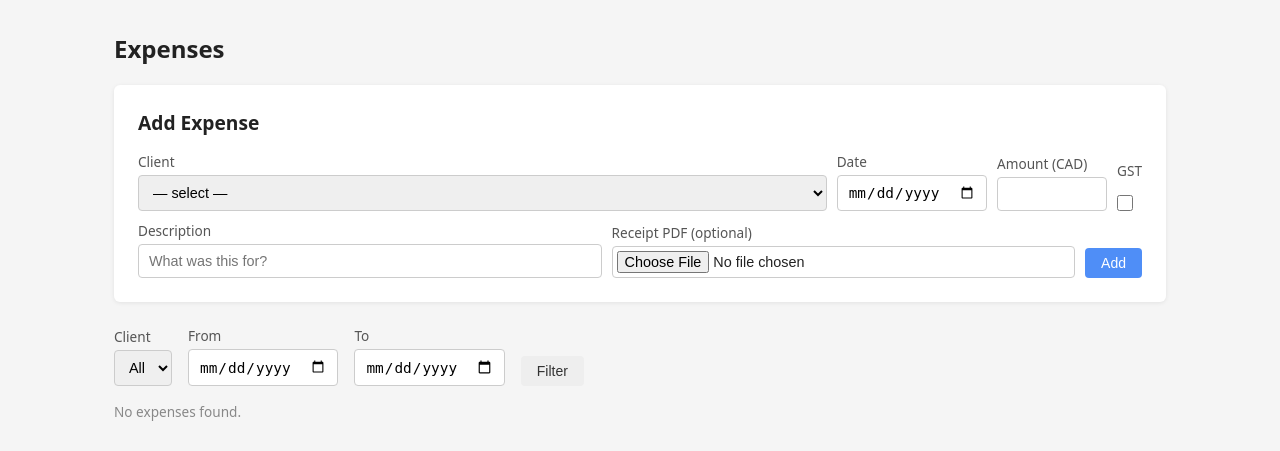
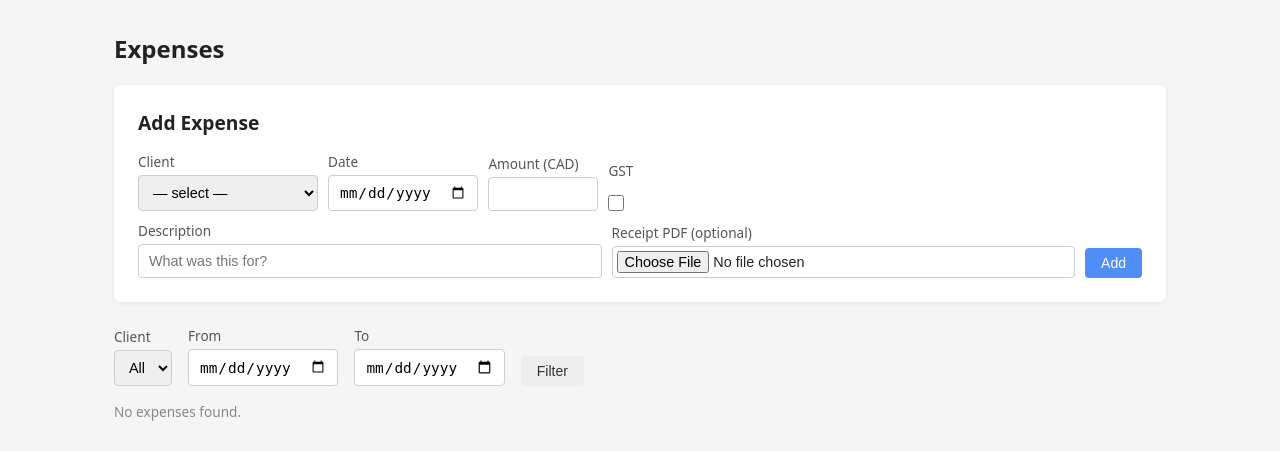
Before and after one commit to BASECAMP70/BASECAMPARB, a Flask app: page /expenses in a window 1280 px wide. Shown: the part 52-503 px from the top of the page. Run offline with Flask 3, Linux system fonts and the light colour scheme.

Commit message:
fix: cap Client field width in expense form
Co-Authored-By: Claude Sonnet 4.6 <noreply@anthropic.com>

```diff
--- a/timesheet/templates/expenses.html
+++ b/timesheet/templates/expenses.html
@@ -7,7 +7,7 @@
   <h2>Add Expense</h2>
   <form method="post" action="/expenses/add" enctype="multipart/form-data">
     <div style="display:flex;gap:10px;align-items:flex-end;margin-bottom:10px;flex-wrap:wrap">
-      <div class="form-group" style="margin:0;flex:1;min-width:140px"><label>Client</label>
+      <div class="form-group" style="margin:0;width:180px"><label>Client</label>
         <select name="client_id" required>
           <option value="">— select —</option>
           {% for c in clients %}<option value="{{ c.id }}">{{ c.name }}</option>{% endfor %}
```
